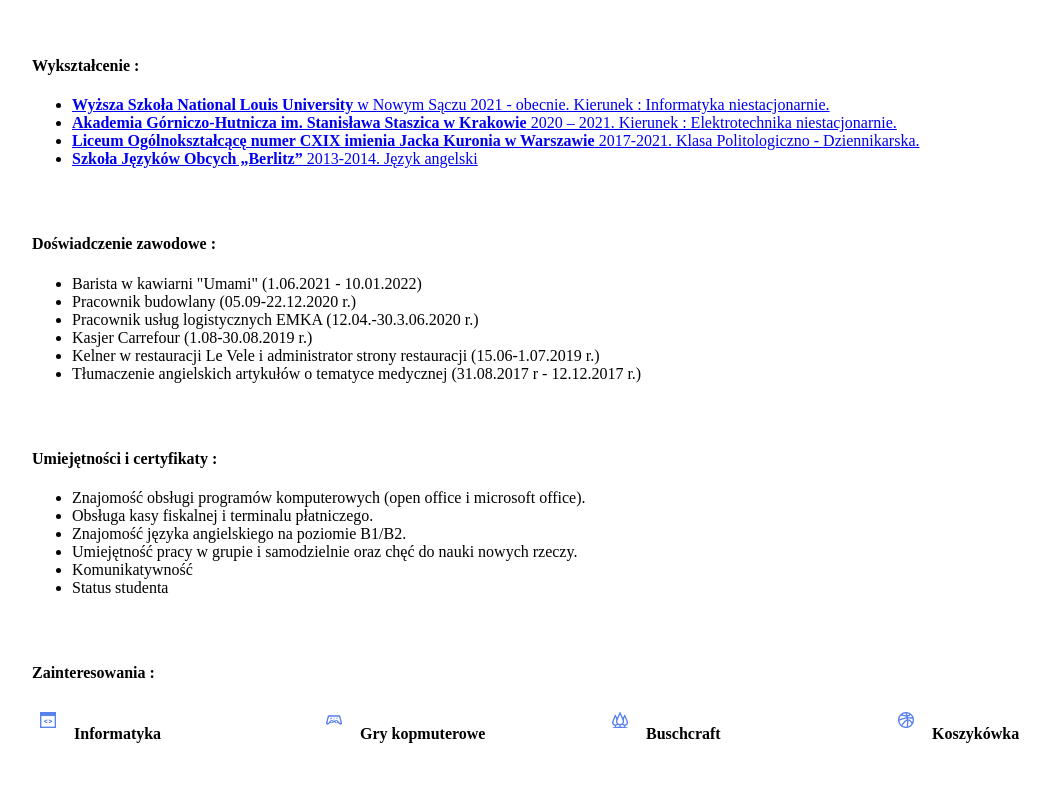
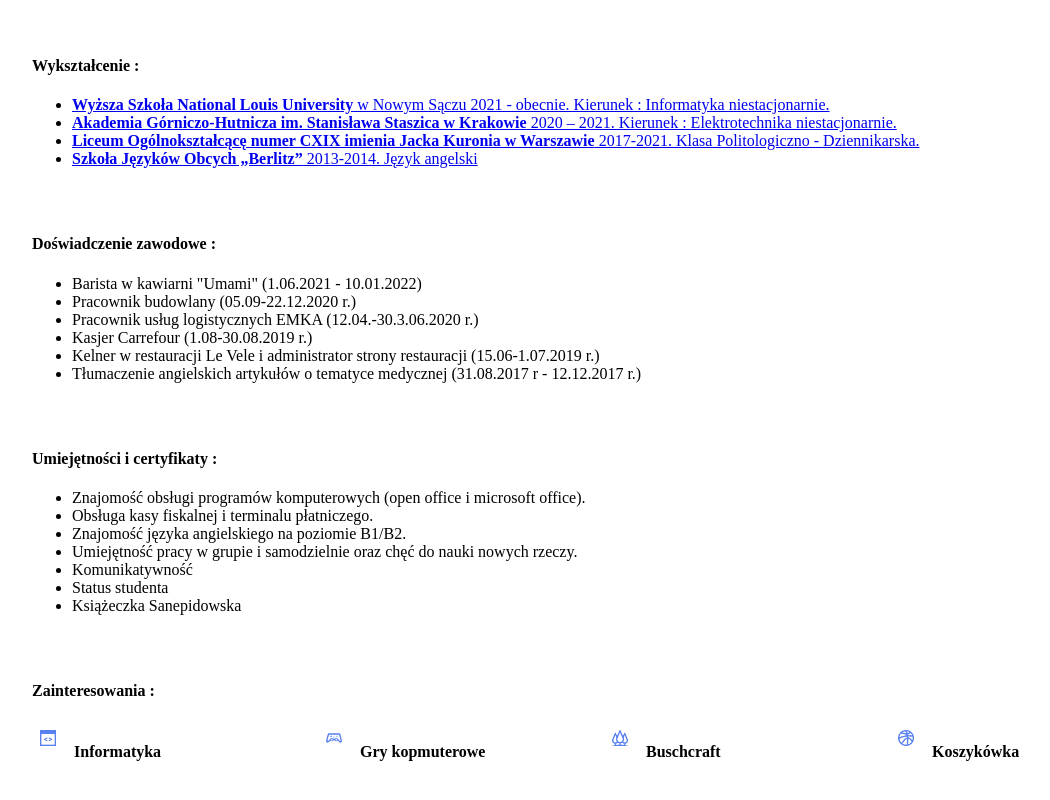
Before and after one commit to Jaksa1703/CV, a plain HTML site: page index.html in a window 1280 px wide. Shown: the part 443-1243 px from the top of the page, without its empty margins (36-1086 px from the left). Drawn offline with Linux system fonts and the light colour scheme.

Commit message:
Update index.html

```diff
--- a/index.html
+++ b/index.html
@@ -70,6 +70,7 @@
                     <li>Umiejętność pracy w grupie i samodzielnie oraz chęć do nauki nowych rzeczy.</li>
                     <li>Komunikatywność</li>
                     <li>Status studenta</li>
+                    <li>Książeczka Sanepidowska</li>
                 </ul>
             </section>
 
```
